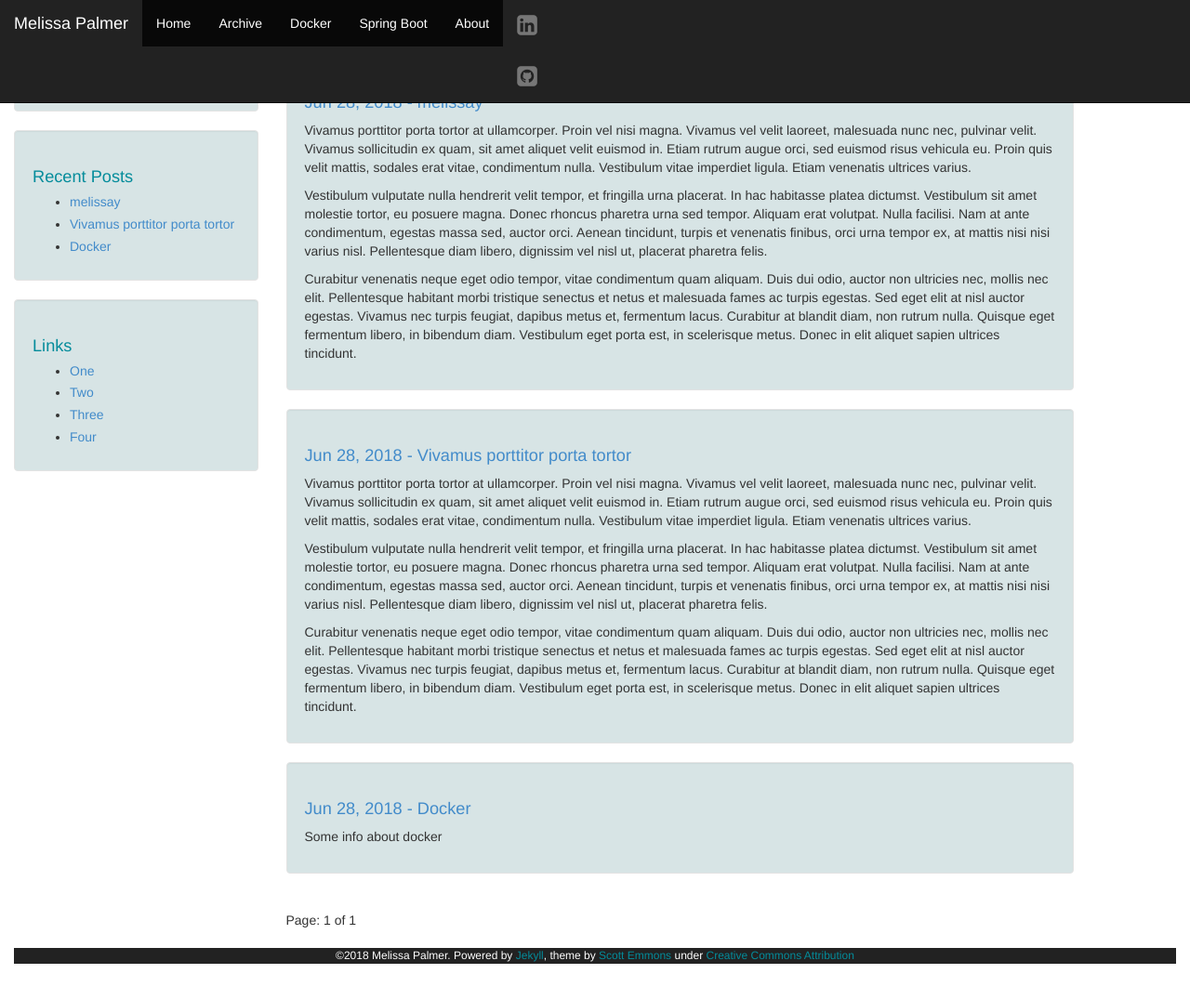
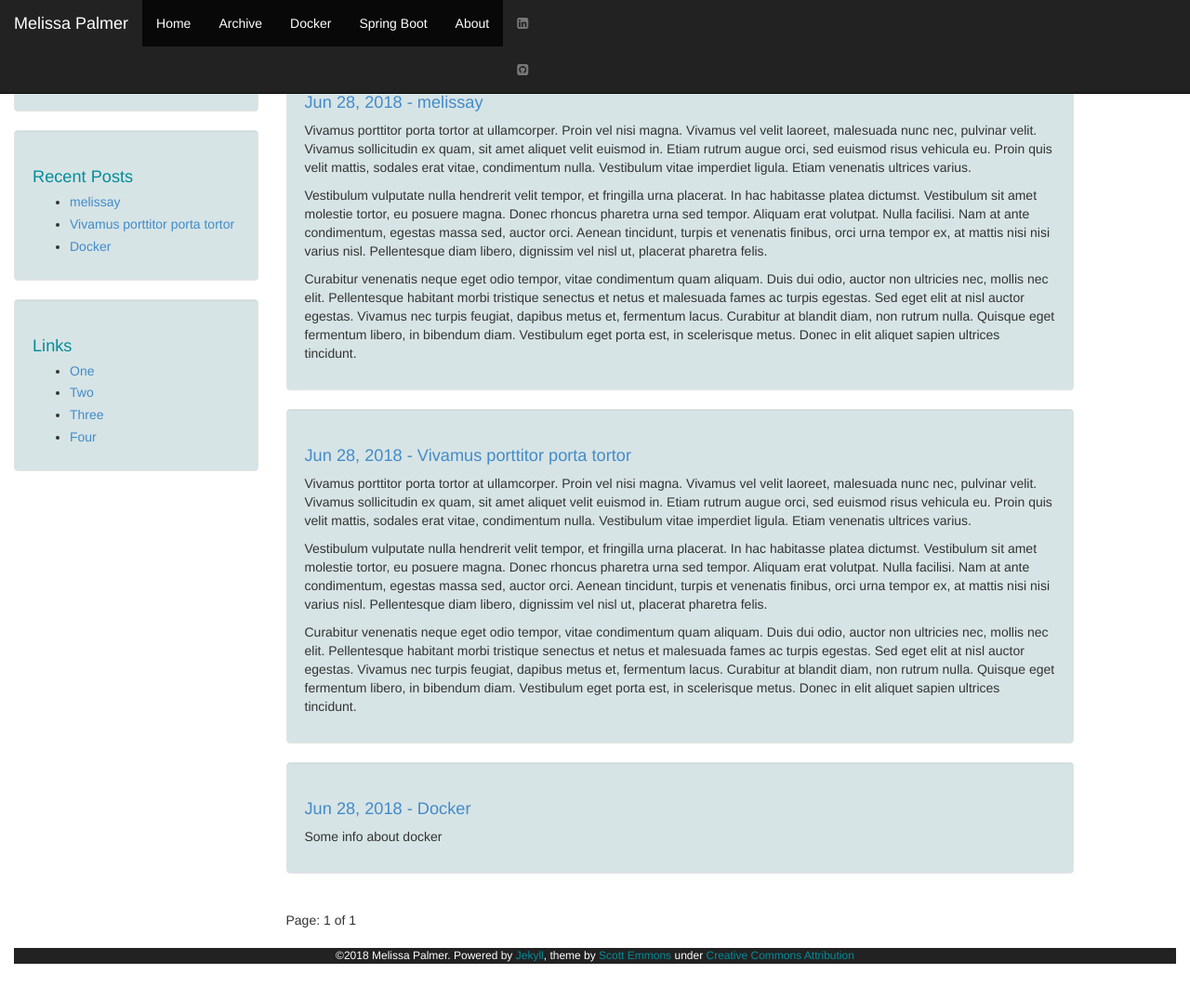
Before and after one commit to melissapalmer/melissapalmer.github.io, a Jekyll site: the page built from index.html, in a window 1280 px wide and 1107 px high. Shown: the top 1076 px of the window at 93% size. Built offline with Jekyll 4.4.1, drawn with Linux system fonts in a browser that asks for light colours; nearby versions of some CDN libraries; the list of posts is cut into pages by our own code.

Commit message:
update css

```diff
--- a/css/theme.css
+++ b/css/theme.css
@@ -62,7 +62,7 @@ body {
     color: #048c9b;
 }
 
-ul {
+.nav navbar-nav ul {
   li.social-icons {
     font-size: 1.8em;
   }
```
